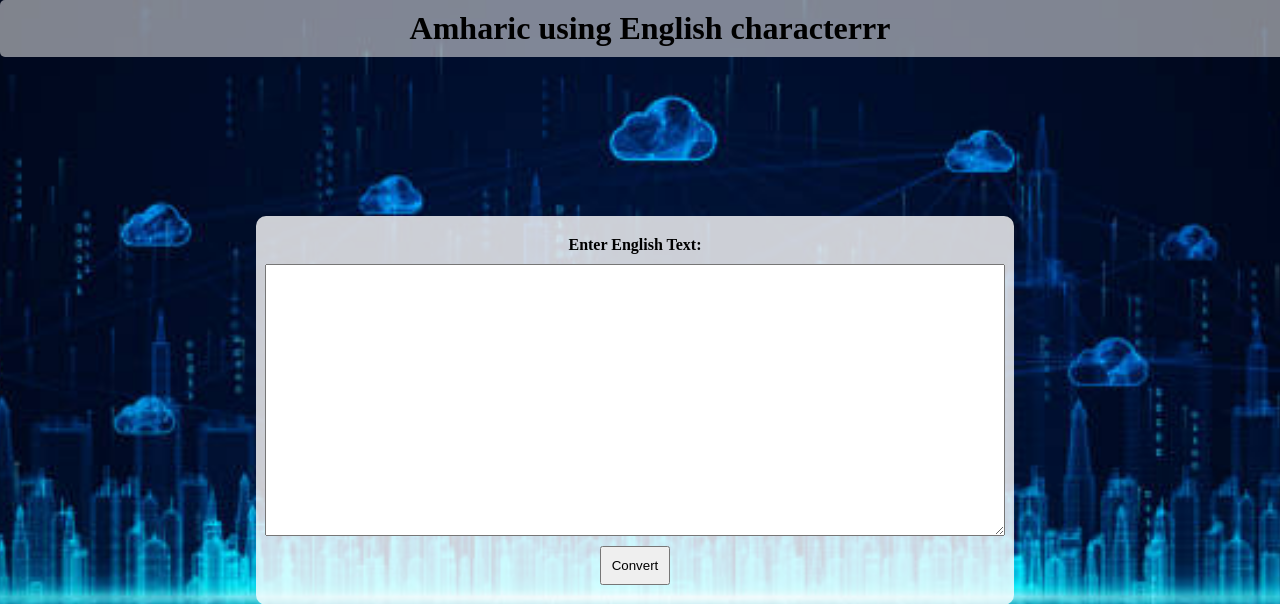
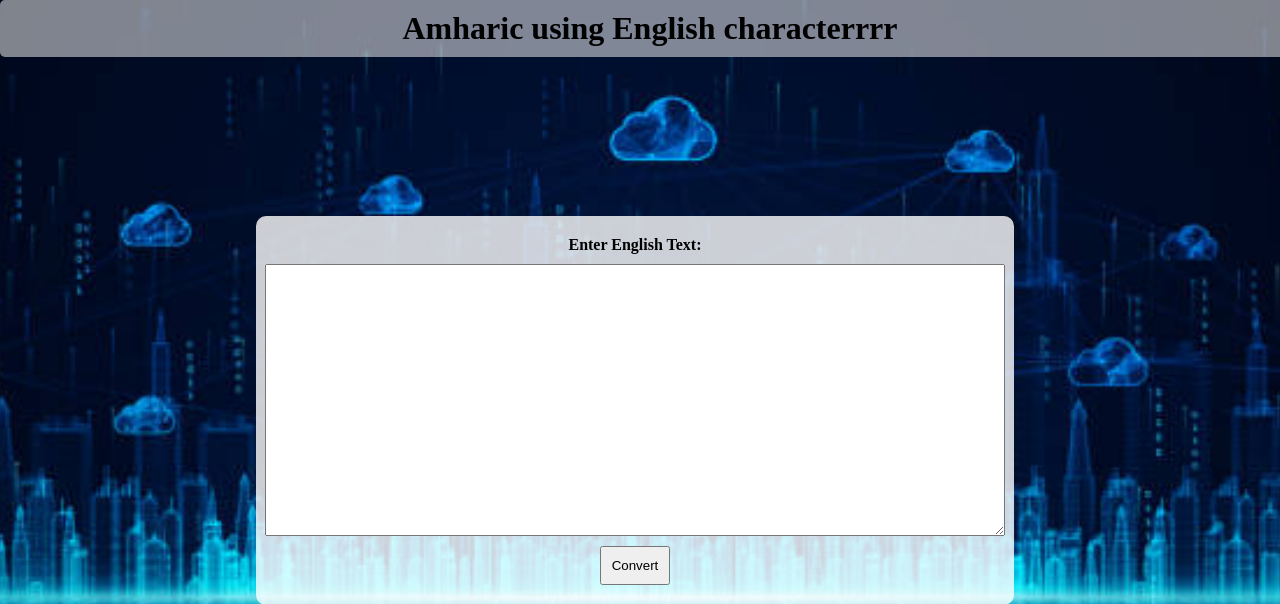
Before and after one commit to zola26/EnglishToAmharic, a Django app: page / in a window 1280 px wide. Shown: the top 604 px of the page. Run offline with Django 4.2, Linux system fonts and the light colour scheme.

Commit message:
changechange

```diff
--- a/myapp/templates/myapp/index.html
+++ b/myapp/templates/myapp/index.html
@@ -106,7 +106,7 @@
 
 
     <div class="converter-block">
-        <h1>Amharic using English characterrr</h1>
+        <h1>Amharic using English characterrrr</h1>
     </div>
 
     <div class="form-container">
```
